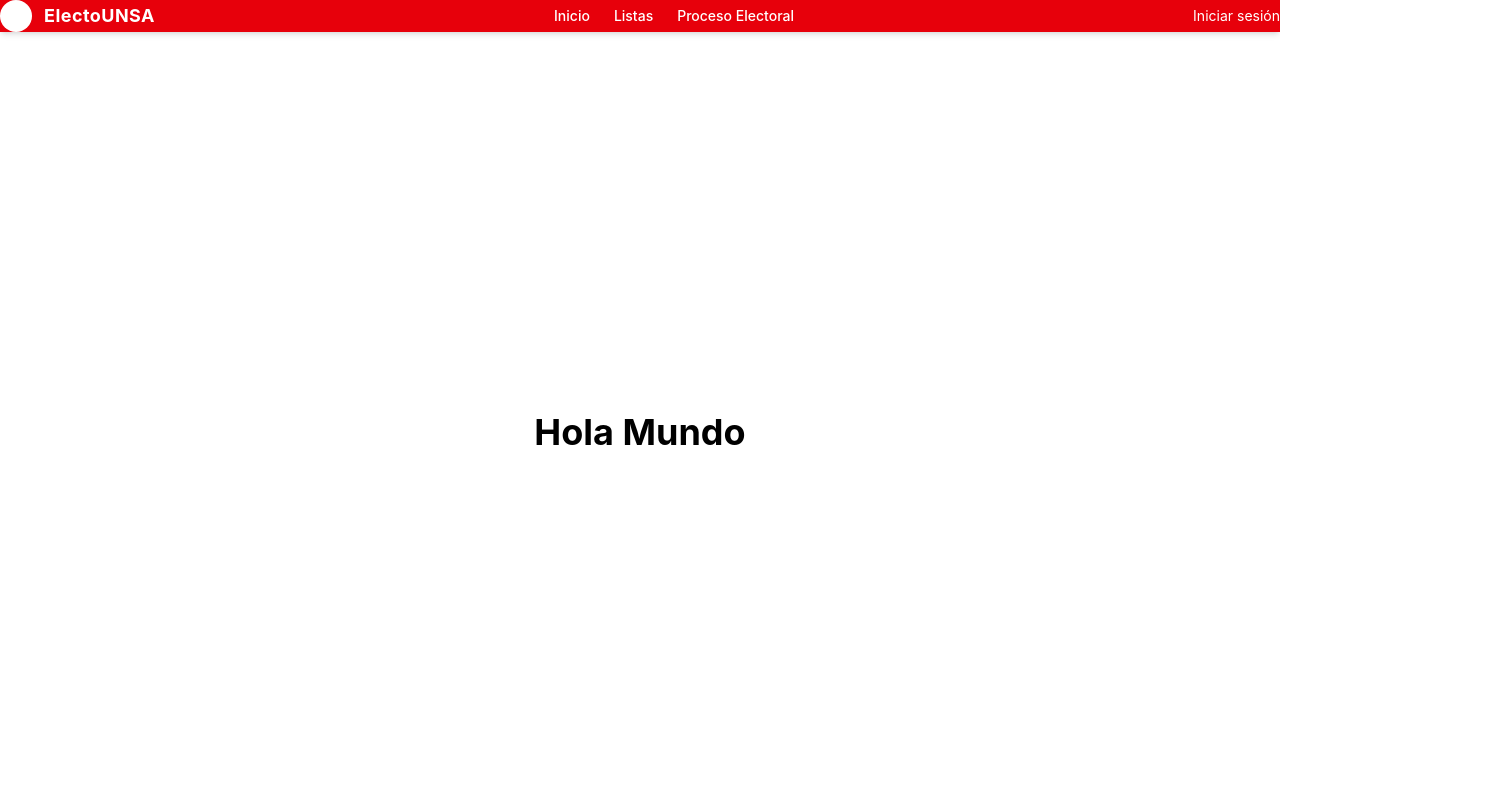
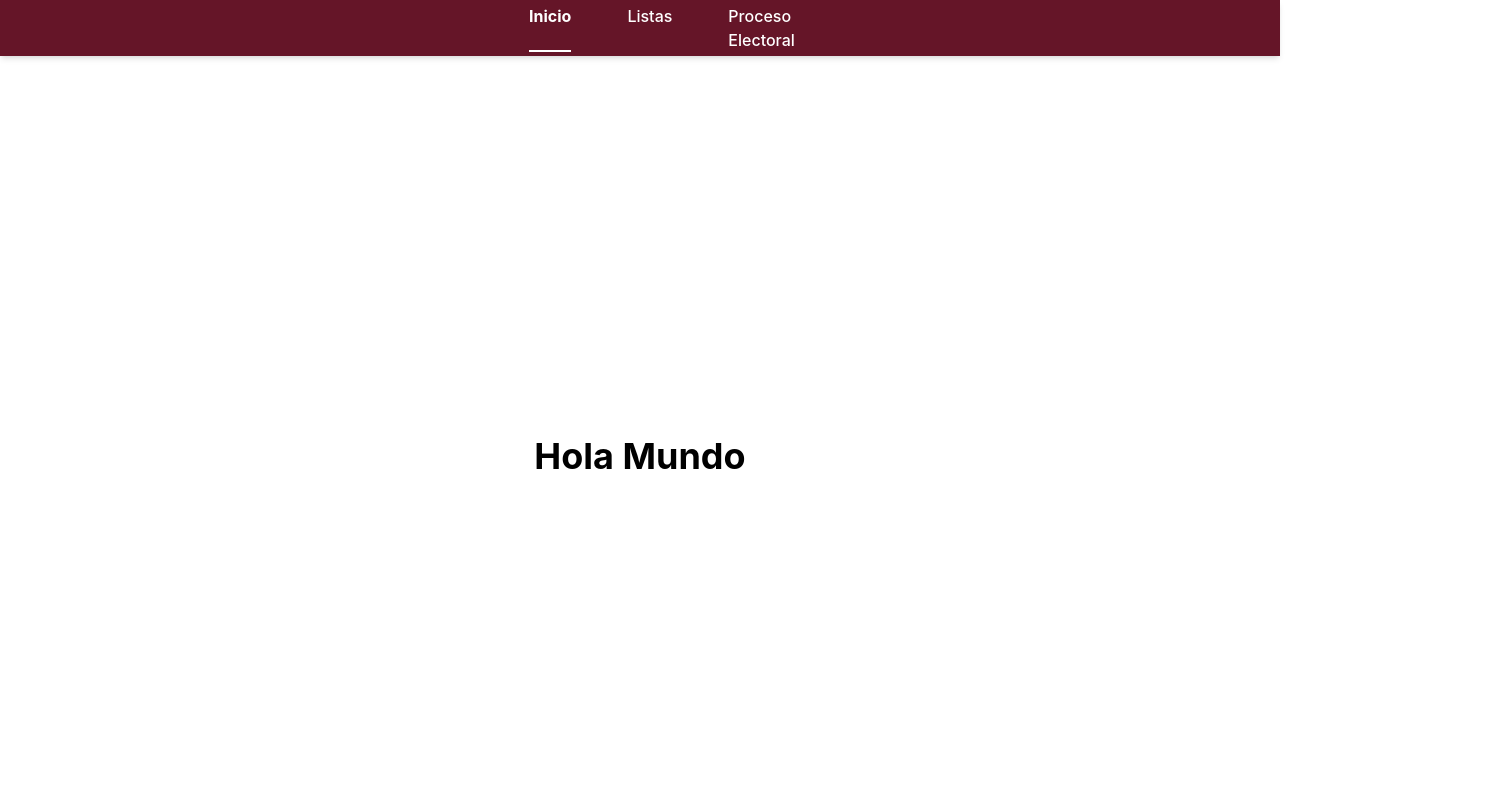
Before and after one commit to ynoacamino-org/ElectoUNSA, a React (Vite) app in the folder vite-front/: page / in a window 1280 px wide. Shown: the top 800 px of the page, 1490 px wide, since content can reach past the window. Built offline with nearby package versions, Linux system fonts and the light colour scheme.

Commit message:
Diseño Menu culmiado

```diff
--- a/vite-front/src/components/layout/Navbar.tsx
+++ b/vite-front/src/components/layout/Navbar.tsx
@@ -1,48 +1,52 @@
-import { Link } from "react-router-dom";
+import { Link, useLocation } from "react-router-dom";
 import { useState } from "react";
 
 function Navbar() {
-  // Esto luego se reemplaza con Google Auth
-  const [isLoggedIn] = useState(false);
+  const location = useLocation();
+  const currentPath = location.pathname;
+
+  const [isLoggedIn] = useState(true);
+
+  const getLinkClasses = (path) => {
+    const baseClasses = "hover:text-gray-300 transition duration-150";
+
+    if (currentPath === path) {
+      return `${baseClasses} font-bold border-b-2 border-white pb-2`;
+    }
+    return `${baseClasses} font-medium`;
+  };
 
   return (
-    <nav className="bg-red-600 text-white py-4 px-8 flex justify-between items-center shadow-md">
+    <nav className="bg-[#651528] text-white h-14 shadow-md select-none relative">
 
-      {/* Logo */}
-      <div className="flex items-center gap-3">
-        <div className="w-8 h-8 bg-white rounded-full"></div>
-        <span className="text-lg font-bold tracking-wide">ElectoUNSA</span>
-      </div>
+      <div className="h-full flex items-center justify-center gap-140">
 
-      {/* Menú */}
-      <div className="flex gap-6 text-sm font-medium">
-        <Link to="/" className="hover:underline decoration-2 underline-offset-4">
-          Inicio
-        </Link>
+        {/* IZQUIERDA */}
+        <div className="flex items-center gap-4 ml-8">
+          <div className="w-10 h-10 bg-white rounded-full"></div>
+          <span className="text-xl font-bold tracking-wide">ElectoUNSA</span>
+        </div>
 
-        <Link to="/listas" className="hover:text-gray-200 transition">
-          Listas
-        </Link>
+        {/* MENÚ CENTRAL */}
+        <div className="flex gap-14 text-base">
+          <Link to="/" className={getLinkClasses("/")}>Inicio</Link>
+          <Link to="/listas" className={getLinkClasses("/listas")}>Listas</Link>
+          <Link to="/proceso" className={getLinkClasses("/proceso")}>Proceso Electoral</Link>
+        </div>
 
-        <Link to="/proceso" className="hover:text-gray-200 transition">
-          Proceso Electoral
-        </Link>
-      </div>
-
-      {/* Parte derecha condicional */}
-      <div className="flex items-center gap-2">
-        {!isLoggedIn ? (
-          // Estado SIN sesión
-          <Link to="/acceso" className="text-sm hover:text-gray-200 transition">
-            Iniciar sesión
-          </Link>
-        ) : (
-          // Estado CON sesión
-          <Link to="/mi-lista" className="flex items-center gap-2 hover:text-gray-200 transition">
-            <span className="text-sm">JuntosUNSA</span>
-            <div className="w-8 h-8 bg-white rounded-full"></div>
-          </Link>
-        )}
+        {/* DERECHA */}
+        <div className="flex items-center gap-4 mr-8">
+          {isLoggedIn ? (
+            <Link to="/mi-lista" className="flex items-center gap-3 hover:text-gray-300 transition">
+              <span className="text-sm font-bold">JuntosUNSA</span>
+              <div className="w-9 h-9 bg-white rounded-full"></div>
+            </Link>
+          ) : (
+            <Link to="/acceso" className="text-sm hover:text-gray-300 transition">
+              Iniciar sesión
+            </Link>
+          )}
+        </div>
       </div>
     </nav>
   );
```
